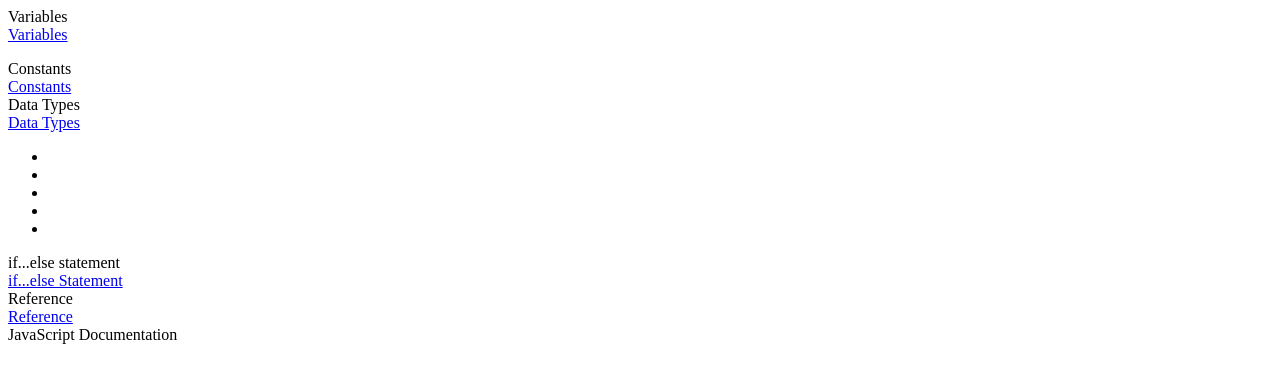
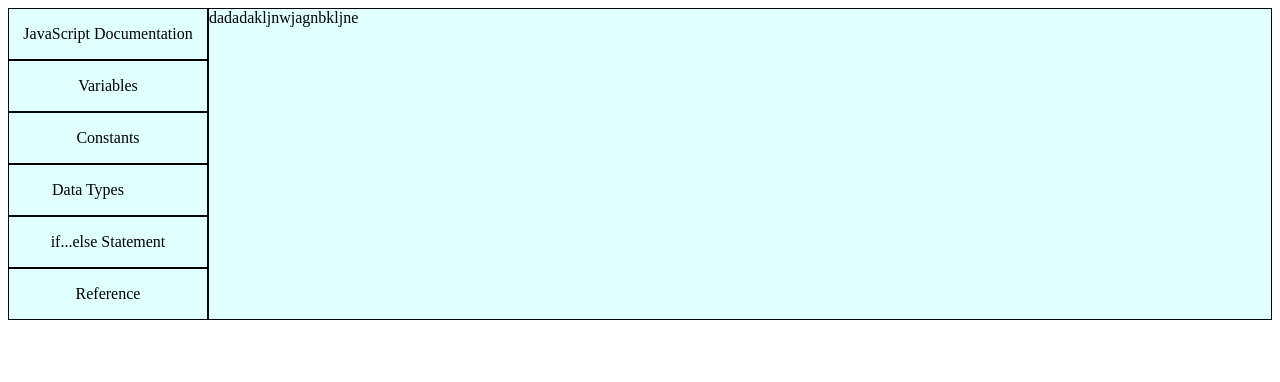
Before and after one commit to jipark92/Technical-Documentation-Page-Project, a plain HTML site: page index.html in a window 1280 px wide. Drawn offline with Linux system fonts and the light colour scheme.

Commit message:
grid setup

```diff
--- a/index.html
+++ b/index.html
@@ -5,12 +5,20 @@
     <meta http-equiv="X-UA-Compatible" content="IE=edge">
     <meta name="viewport" content="width=device-width, initial-scale=1.0">
     <title>Technical Documentation Page Project </title>
+    <link rel="stylesheet" href="style.css">
+
 </head>
 <body>
     <main id="main-doc">
+    <div class="sidebar">
+        <nav id="navbar">
+            <section class="main-section" id="documentation">
+            <header>JavaScript Documentation</header>
+            <a href="#navbar" class="nav-link"></a>
+        </section>
+        </nav>
 
         <section class="main-section" id="variables">
-            <header>Variables</header>
             <a href="#variables" class="nav-link">Variables</a>
             <p></p>
             <p></p>
@@ -25,24 +33,17 @@
         </section>
 
         <section class="main-section" id="constants">
-            <header>Constants</header>
             <a href="#constants" class="nav-link">Constants</a>
         </section>
 
         <section class="main-section" id="data_types">
-            <header>Data Types</header>
             <a href="#data_types" class="nav-link">Data Types</a>
             <ul>
-                <li></li>
-                <li></li>
-                <li></li>
-                <li></li>
-                <li></li>
+
             </ul>
         </section>
 
         <section class="main-section" id="if_else_statement">
-            <header>if...else statement</header>
             <a href="#if_else_statement" class="nav-link">if...else Statement</a>
             <code></code>
             <code></code>
@@ -52,17 +53,17 @@
         </section>
 
         <section class="main-section" id="reference">
-            <header>Reference</header>
             <a href="#reference" class="nav-link">Reference</a>
         </section>
 
-        <nav id="navbar">
-                <header>JavaScript Documentation</header>
-                <a href="#navbar" class="nav-link"></a>
-        </nav>
 
 
+    </div>
+    <div class="secondpage">
+        dadadakljnwjagnbkljne
+    </div>
     </main>
+
 
 </body>
 </html>
--- a/style.css
+++ b/style.css
@@ -1,11 +1,49 @@
+#main-doc {
+    display: grid;
+    grid-template-columns: 200px 665px;
+    background-color: lightcyan;
+
+}
 
 
 
 
+.nav-link{
+    text-decoration: none;
+    color:black;
+
+
+}
+
+header{
+
+
+}
+
+.sidebar{
+    grid-column: 1 / 2;
+
+}
+
+
+.main-section{
+    border: 1px solid black;
+    height:50px;
+    display: flex;
+    justify-content: center;
+    align-items: center;
 
 
 
+}
 
+
+.secondpage{
+    border:1px solid black;
+    grid-column: 2 / 4;
+
+
+}
 
 
 
```
